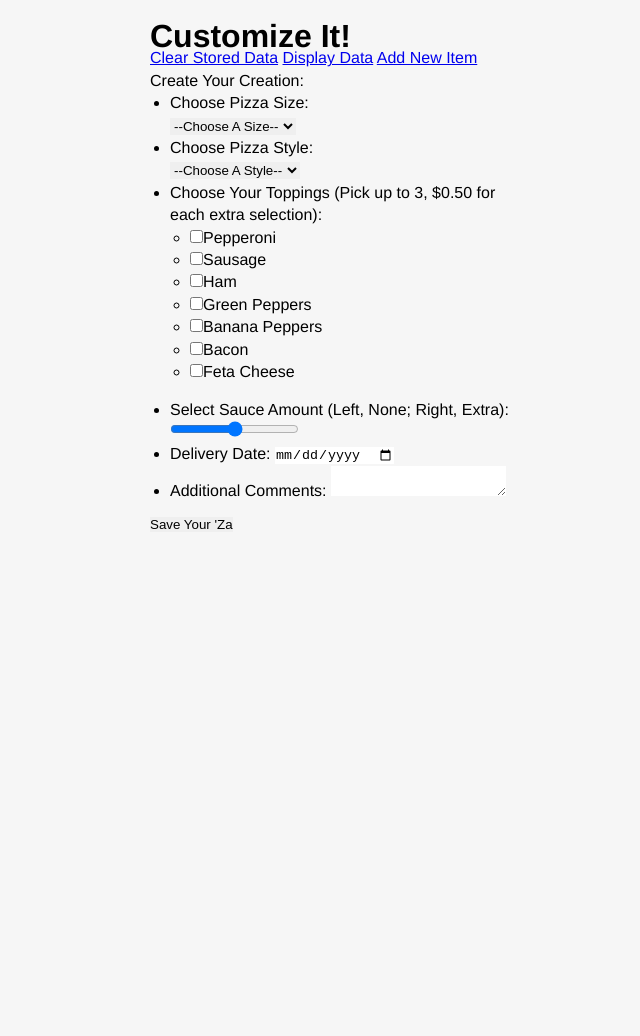
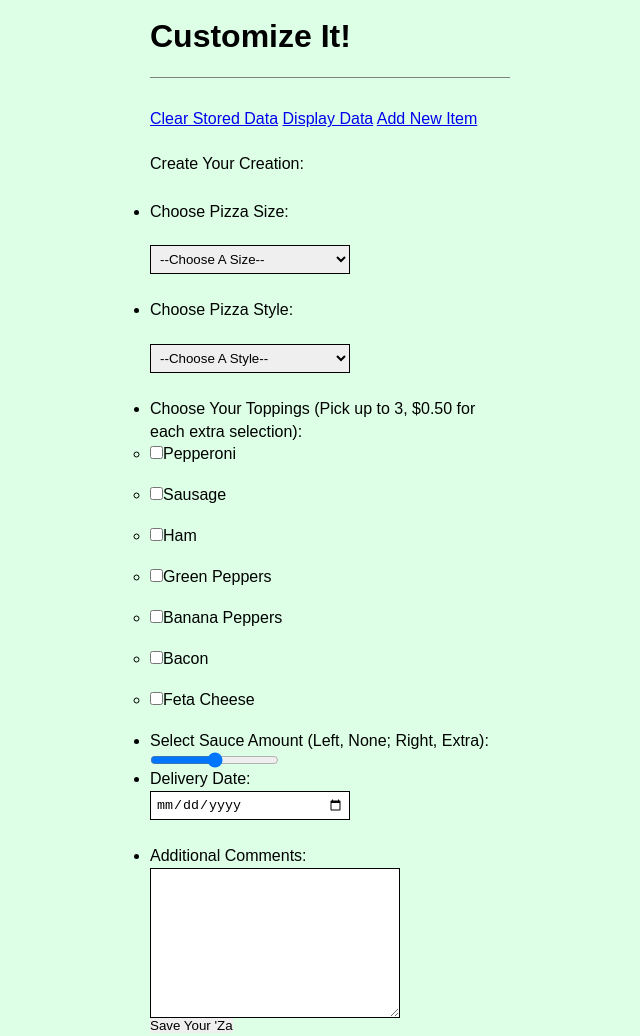
Before and after one commit to travis113p/pechota_travis_project2, a plain HTML site: page addItem.html in a window 1280 px wide. Shown: the whole page, without its empty margins (310-950 px from the left). Before the commit the page ends 800 px from the top, so only its background shows below. Drawn offline with Linux system fonts and the light colour scheme.

Commit message:
final commit.  had trouble with css, but everything else worked out great.

```diff
--- a/main.js
+++ b/main.js
@@ -1,14 +1,20 @@
-window.addEventListener("DOMContentLoaded", function(){ //attached to window object (browser window) and when page is loaded, DOm runs
+/*
+Travis Pechota
+Project 2
+VFW 1304
+*/
+
+window.addEventListener("DOMContentLoaded", function(){
 
 	//getElementById Function
 	function $(x){
 		var getElement = document.getElementById(x);
 		return getElement;
-	}
+	};
 
 	//create size selector
 	function pizzaSize(){
-		var form = document.getElementsByTagName("form"), //formTag is array of all the form tags
+		var form = document.getElementsByTagName("form"),
 			sizeLi = $("size"),
 			sizeSelect = document.createElement("select");
 			sizeSelect.setAttribute("id", "sizes");
@@ -18,13 +24,13 @@ window.addEventListener("DOMContentLoaded", function(){ //attached to window obj
 				makeOption.setAttribute("value", optText);
 				makeOption.innerHTML = optText;
 				sizeSelect.appendChild(makeOption);
-		}
+		};
 		sizeLi.appendChild(sizeSelect);
-	}
+	};
 
 	//create style selector
 	function pizzaStyle(){
-		var formStyle = document.getElementsByTagName("form"), //formTag is array of all the form tags
+		var formStyle = document.getElementsByTagName("form"),
 			styleLi = $("style"),
 			styleSelect = document.createElement("select");
 			styleSelect.setAttribute("id", "styles");
@@ -34,9 +40,9 @@ window.addEventListener("DOMContentLoaded", function(){ //attached to window obj
 				styleOption.setAttribute("value", styleText);
 				styleOption.innerHTML = styleText;
 				styleSelect.appendChild(styleOption);
-		}
+		};
 		styleLi.appendChild(styleSelect);
-	}
+	};
 
 	//checkbox values
 	function getPepperoniValue(){
@@ -44,57 +50,52 @@ window.addEventListener("DOMContentLoaded", function(){ //attached to window obj
 			pepperoniValue = ("pepperoni").value;
 		}else{
 			pepperoniValue = "No";
-		}
+		};
 	};
-
 	function getSausageValue(){
 		if($("sausage").checked){
 			sausageValue = ("sausage").value;
 		}else{
 			sausageValue = "No";
-		}
+		};
 	};
-
 	function getHamValue(){
 		if($("ham").checked){
 			hamValue = ("ham").value;
 		}else{
 			hamValue = "No";
-		}
+		};
 	};
-
 	function getGPValue(){
 		if($("green peppers").checked){
 			gpValue = ("green peppers").value;
 		}else{
 			gpValue = "No";
-		}
+		};
 	};
-
 	function getBPValue(){
 		if($("banana peppers").checked){
 			bpValue = ("banana peppers").value;
 		}else{
 			bpValue = "No";
-		}
+		};
 	};
-
 	function getBaconValue(){
 		if($("bacon").checked){
 			baconValue = ("bacon").value;
 		}else{
 			baconValue = "No";
-		}
+		};
 	};
-
 	function getFCValue(){
 		if($("feta cheese").checked){
 			fcValue = ("feta cheese").value;
 		}else{
 			fcValue = "No";
-		}
+		};
 	};
 
+	//toggle controls
 	function toggleControls(n){
 		switch(n){
 			case "on":
@@ -112,14 +113,19 @@ window.addEventListener("DOMContentLoaded", function(){ //attached to window obj
 				break;
 			default:
 				return false;
-		}
-	}
+		};
+	};
 
+	//store data
 	function storeData(){
 		var id 				= Math.floor(Math.random()*100000001);
-		//Gather up all our form field values and store in an object
-		//object properties contain array with the form label and input value.
 		getPepperoniValue();
+		getSausageValue();
+		getHamValue();
+		getGPValue();
+		getBPValue();
+		getBaconValue();
+		getFCValue();
 		var item 			= {};
 			item.pizzasize  = ["Size: ", $("sizes").value];
 			item.pepperoni	= ["Pepperoni: ", pepperoniValue];
@@ -132,17 +138,16 @@ window.addEventListener("DOMContentLoaded", function(){ //attached to window obj
 			item.sauce		= ["Sauce: ", $("sauce").value];
 			item.date		= ["Delivery Date: ", $("date").value];
 			item.comments	= ["Additional Comments: ", $("comments").value];
-		//Save data into local storage: Use Stringify to convert our object to a string.
 		localStorage.setItem(id, JSON.stringify(item));
 		alert("Pizza Saved!");
-	}
+	};
 
-		//function to write data from local storage to the browser.
+	//write data from local storage to browser
 	function getData(){
 		toggleControls("on");
 		if(localStorage.length === 0){
 			alert("There is no data in local storage.");
-		}
+		};
 		var makeDiv = document.createElement("div");
 		makeDiv.setAttribute("id", "items");
 		var makeList = document.createElement("ul");
@@ -154,7 +159,6 @@ window.addEventListener("DOMContentLoaded", function(){ //attached to window obj
 			makeList.appendChild(makeli);
 			var key = localStorage.key(i);
 			var value = localStorage.getItem(key);
-			//convert string from local storage value back to an object by using JSON.parse()
 			var obj = JSON.parse(value);
 			var makeSubList = document.createElement("ul");
 			makeli.appendChild(makeSubList);
@@ -163,22 +167,23 @@ window.addEventListener("DOMContentLoaded", function(){ //attached to window obj
 				makeSubList.appendChild(makeSubli);
 				var optSubText = obj[n][0]+" "+obj[n][1];
 				makeSubli.innerHTML = optSubText;
-			}
-		}
-	}
+			};
+		};
+	};
 
+	//clear local storage
 	function clearLocal(){
 		if(localStorage.length === 0){
-			alert("There is no data to clear.")
+			alert("There are no pizzas to clear.")
 		}else{
 			localStorage.clear();
-			alert("All contacts are deleted.");
+			alert("All pizzas are deleted.");
 			window.location.reload();
 			return false;
-		}
-	}
+		};
+	};
 
-	//var defaults
+	//variable defaults
 	var pizzaSizes = ["--Choose A Size--", "Small ($5.00)", "Medium ($7.50)", "Large ($10.00"],
 		pizzaStyles = ["--Choose A Style--", "Deep Dish", "Classic", "Thin Crust"],
 		pepperoniValue = "No",
@@ -192,6 +197,7 @@ window.addEventListener("DOMContentLoaded", function(){ //attached to window obj
 	pizzaSize();
 	pizzaStyle();
 
+	//nav links
 	var displayLink = $("displayLink");
 	displayLink.addEventListener("click", getData);
 	var clearLink = $("clear");
@@ -199,5 +205,4 @@ window.addEventListener("DOMContentLoaded", function(){ //attached to window obj
 	var save = $("submit");
 	save.addEventListener("click", storeData);
 
-
 });
--- a/styles.css
+++ b/styles.css
@@ -1,16 +1,23 @@
+/*
+Travis Pechota
+Project 2
+VFW 1304
+*/
+
+
 *{margin: 0; padding: 0;border: 0;}
 
 body {
-	background: #f6f6f6;
+	background: #DCFFE6;
 	width: 360px;
 	margin: 25px auto;
-	font-family: Helvetica;
+	font-family: Arial;
 	line-height: 1.4em;
 }
 
-hgroup{
-	border-bottom: 1px dotted gray;
-	padding-bottom: 25px;
+h1{
+	border-bottom: 1px solid gray;
+	padding-bottom: 30px;
 	margin-bottom: 30px;
 }
 
@@ -20,14 +27,24 @@ h2{
 	color: green;
 }
 
-p, form{margin-bottom: 15px;}
-ul{margin:0 0 15px 20px;}
 
-input[type="text"]{
+
+label{
+	display: block;
+}
+
+input[type="text"], input[type="date"], select{
 	border: 1px solid black;
 	padding: 5px;
 	width: 200px;
+	margin-bottom: 25px;
 }
+
+input[type="checkbox"]{
+	margin-bottom: 25px;
+}
+
+
 input[type="button"]{
 	padding: 5px;
 	background: gray;
@@ -35,6 +52,12 @@ input[type="button"]{
 	border: 1px solid black;
 }
 
-.even{background: #fff;}
+input[type="checkbox"] + label, input[type="radio"] + label{display: inline;}
 
-.newColor{background: yellow;}
+textarea{width: 250px; height: 150px;border: 1px solid black;};
+
+button{font-size:1.4em;display:block;border-radius:5px;padding: 15px; color:#fff; margin:0;}
+
+button:hover{background:green;}
+
+fieldset{padding:25px 0 0 0;}
```
Also changed, not shown: addItem.html (+7 -0 lines), index.html (+8 -0 lines), vfw-project2.txt (added).
